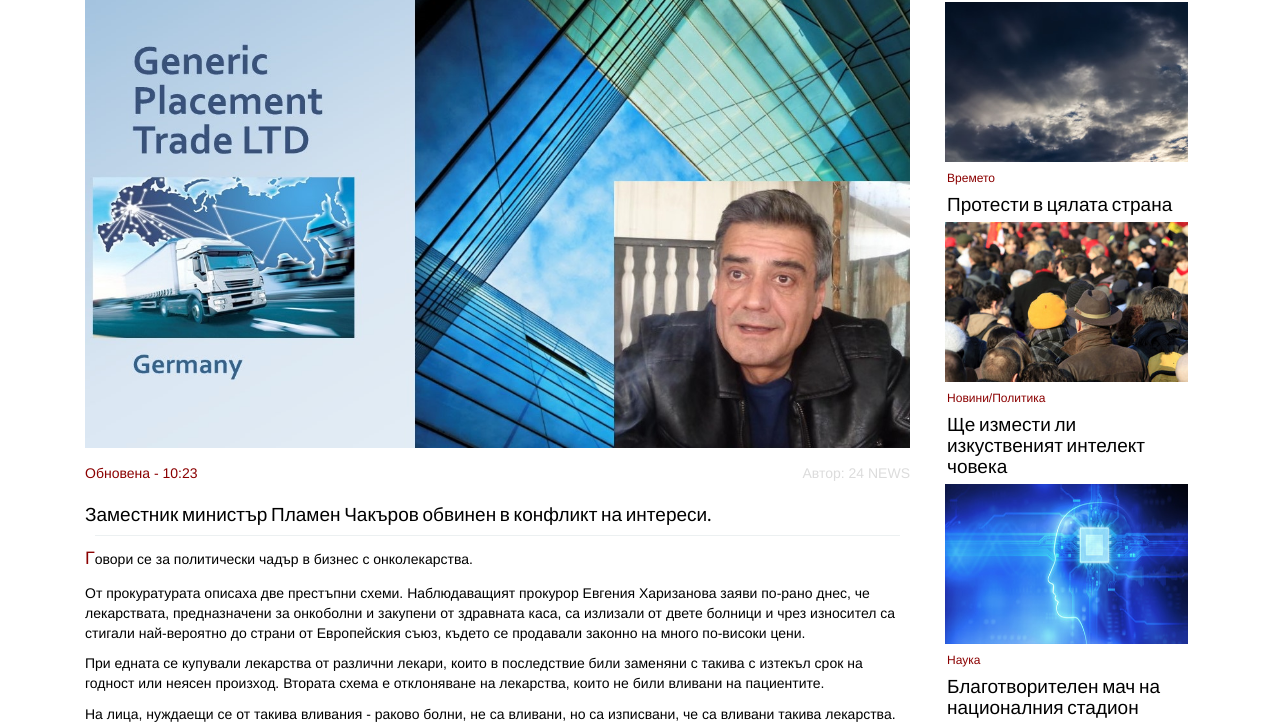
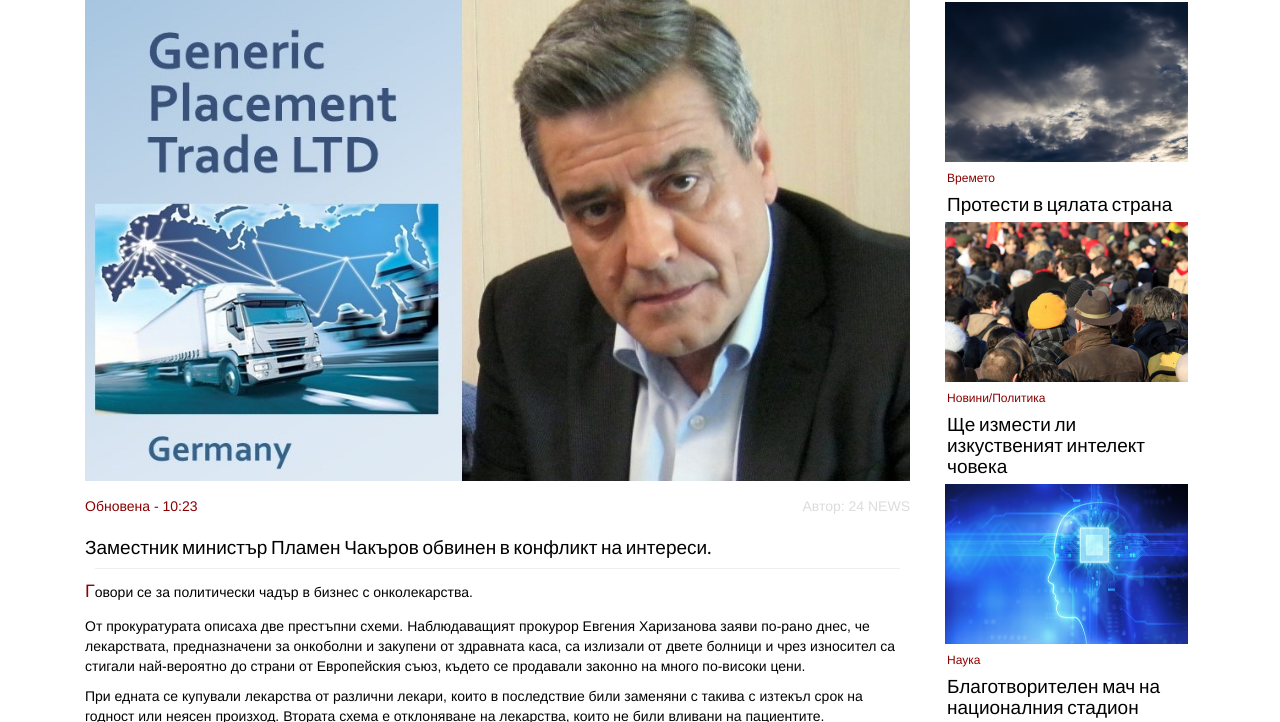
Before and after one commit to Avanguarde/Avanguarde.github.io, a plain HTML site: page index.html in a window 1280 px wide. Shown: the part 213-935 px from the top of the page. Drawn offline with Linux system fonts and the light colour scheme.

Commit message:
changed main picture

```diff
--- a/index.html
+++ b/index.html
@@ -57,7 +57,7 @@
             </div>
         </div>
         <div>
-            <img class="img-responsive" style="float: left; margin-right: 10px; margin-bottom: 15px" src="./src/afair1.jpg">
+            <img class="img-responsive" style="float: left; margin-right: 10px; margin-bottom: 15px" src="src/chakyrov2.jpg">
             <br>
         </div>
         <div class="row">
```
Also changed, not shown: src/chakyrov.jpg (added), src/chakyrov1.jpg (added), src/chakyrov2.jpg (added), src/chakyrov3.jpg (added).
